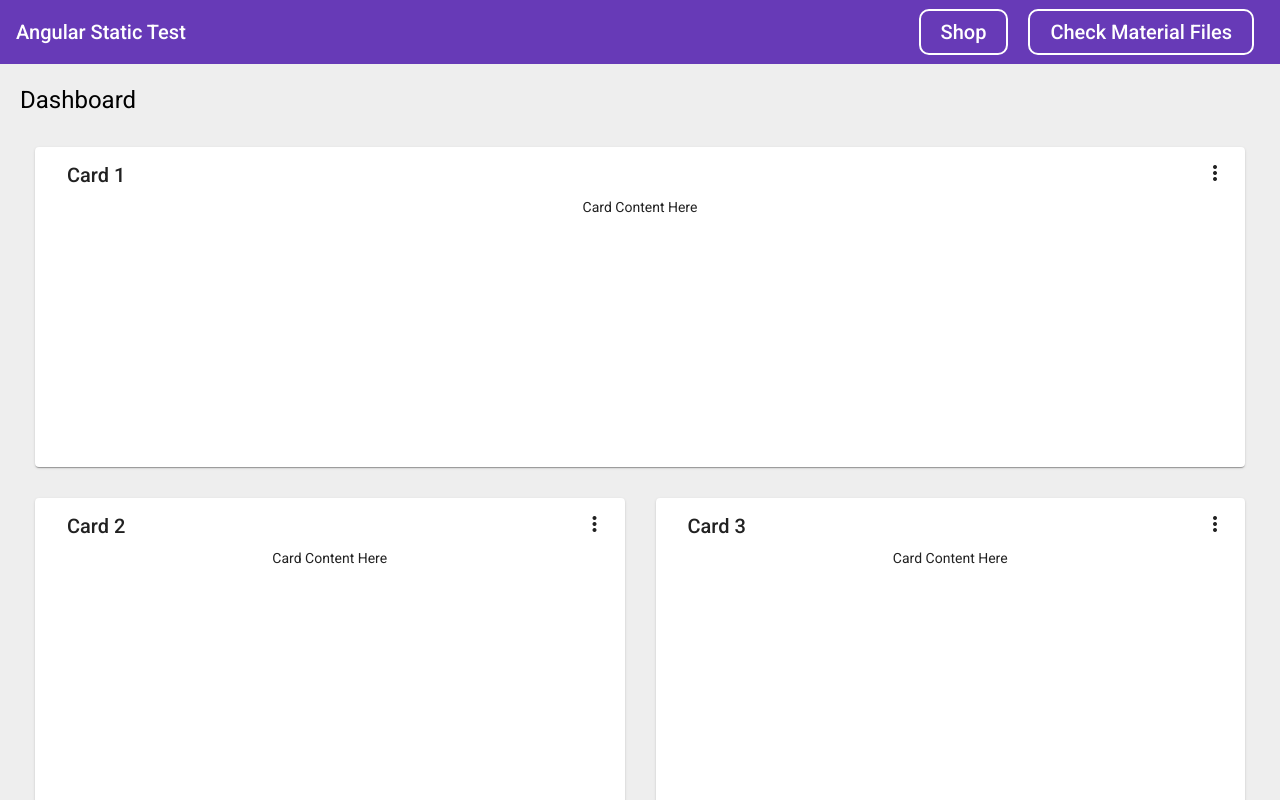
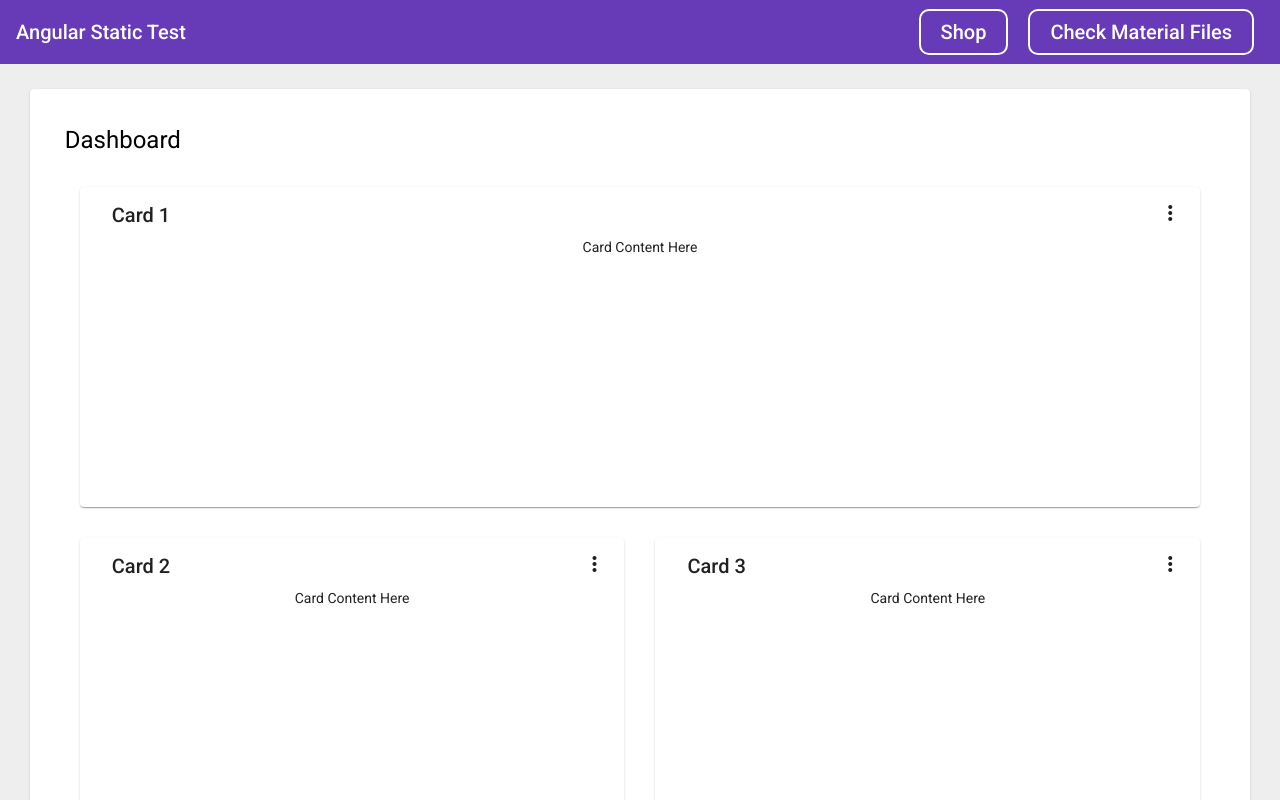
Before and after one commit to Wojciech-Golewski/angular-static-test, an Angular app: page / in a window 1280 px wide. Shown: the top 800 px of the page. Built offline with nearby package versions, Linux system fonts and the light colour scheme.

Commit message:
main-content also added to the main page

```diff
--- a/src/app/core/components/main/main.component.html
+++ b/src/app/core/components/main/main.component.html
@@ -1,3 +1,5 @@
 <div class="page">
+  <div class="main-content">
     <app-dashboard></app-dashboard>
+  </div>
 </div>
```
